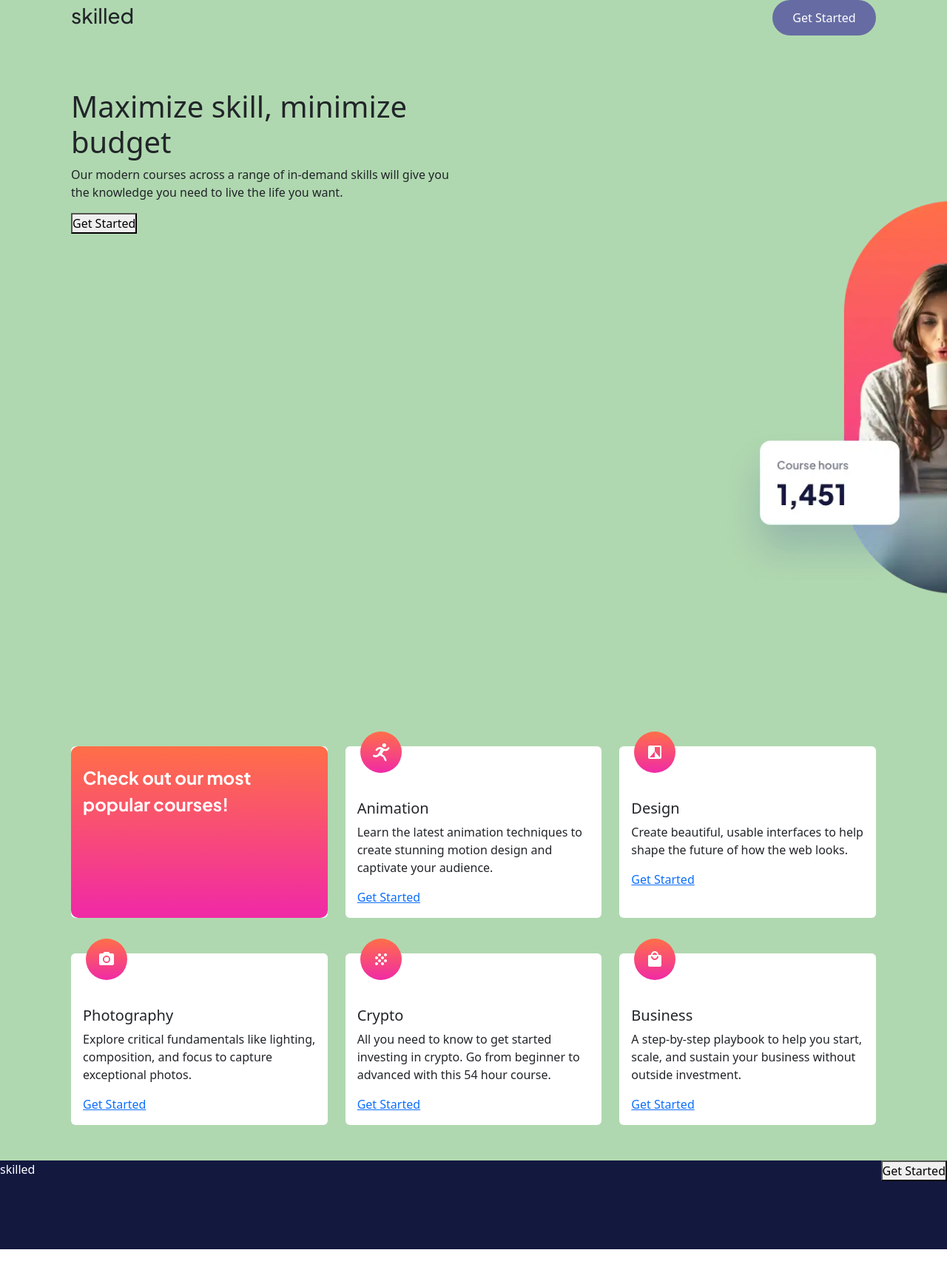
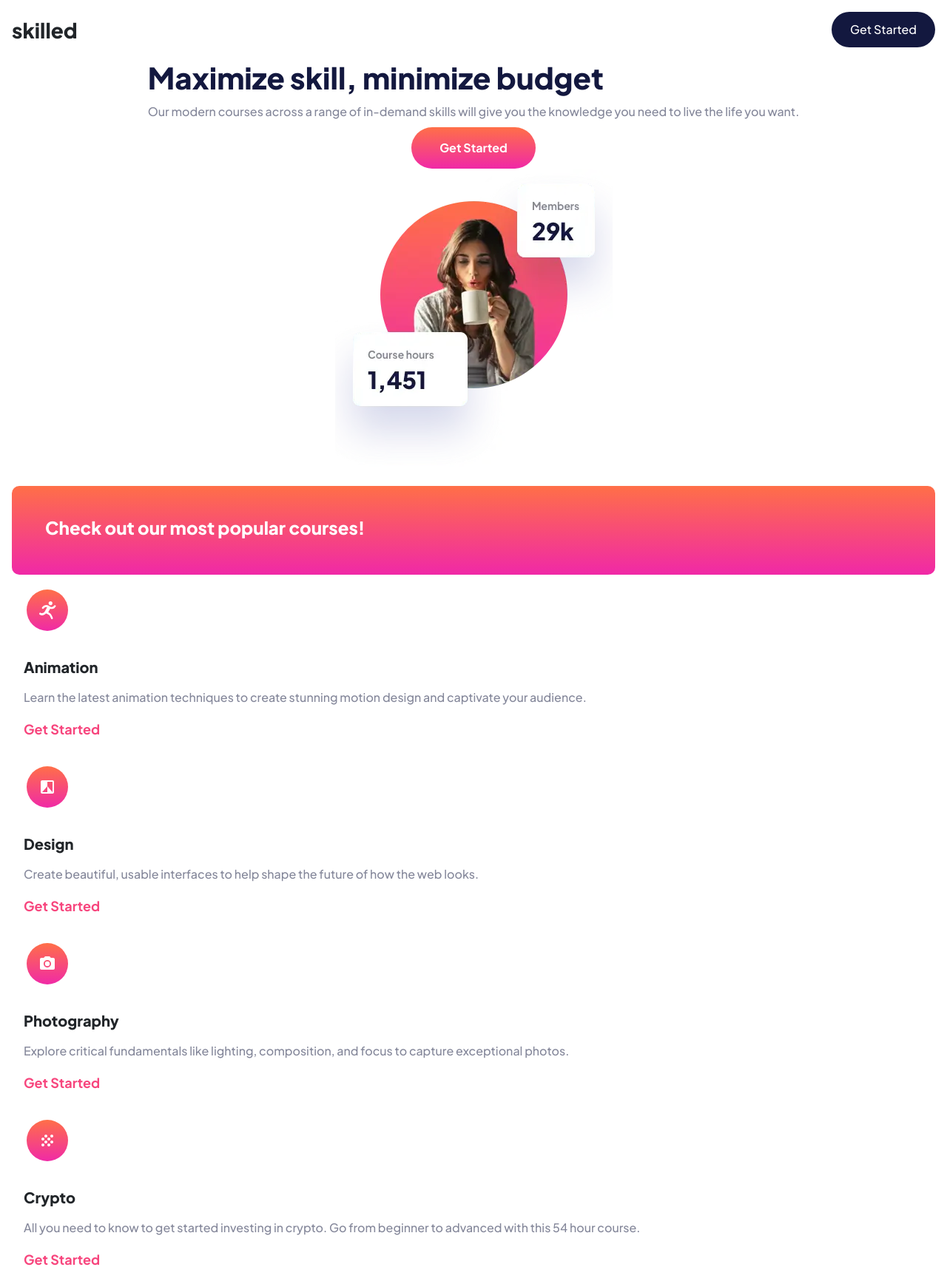
Before and after one commit to hschu91466/skilled-elearning-landing-pages, a plain HTML site: page index.html in a window 1280 px wide. Shown: the top 1736 px of the page at 74% size. Before the commit the page ends 1689 px from the top, so only its background shows below. Drawn offline with nearby package versions, Linux system fonts and the light colour scheme.

Commit message:
Revised mobile layout

```diff
--- a/css/_variables.scss
+++ b/css/_variables.scss
@@ -10,4 +10,4 @@ $ltGray: #f2f2f2;
 $dkBlue: #13183f;
 $lgradPink: hsl(322, 87%, 55%);
 $lgradOrange: hsl(13, 100%, 64%);
-$lgradPurple: hsl(337, 100%, 64%);
+$lgradPurple: hsl(237, 100%, 64%);
--- a/css/style.scss
+++ b/css/style.scss
@@ -1,73 +1,142 @@
 @import "./variables";
 
-// comment
 * {
   margin: 0;
   padding: 0;
+  font-family: $primaryFont;
+  font-size: 16px;
 }
 
 body {
-  background: linear-gradient(to bottom, #ffffff, #f0f1ff);
-  margin: 0;
-  padding: 0;
+  background-color: linear-gradient(to bottom, #ffffff, #f0f1ff);
 }
 
-.nav-container {
-  height: 120px;
-  align-items: center;
+button {
+  font-size: 1em;
+  border-radius: 1.75em;
+  border: none;
 }
 
-#nav-text {
-  font-family: $primaryFont;
-  font-size: 1.74rem;
+h1 {
+  font-weight: 800;
+  font-size: 2.5em;
+  line-height: 50px;
+  color: $dkBlue;
 }
 
-#top-btn {
-  background: $purple;
-  border-radius: 1.75em;
-  border: none;
-  height: 56px;
-  width: 167px;
-  color: $White;
+h2 {
+  font-size: 2.5em;
+  line-height: 3.19em;
+  font-weight: bolder;
+  color: $dkBlue;
 }
 
-.page-container {
-  margin: 0;
-  padding: 0;
-  background: linear-gradient(to bottom, #ffffff, f0f1ff);
+h3 {
+  font-size: 2em;
+  line-height: 2.5em;
+  font-weight: bolder;
+  color: $dkBlue;
 }
 
-.content-container {
-  margin: 0 1em;
+h4 {
+  font-size: 1.75em;
+  line-height: 35px;
+  font-weight: 800;
+  color: $dkBlue;
 }
 
-.header-container {
-  display: flex;
-  flex-wrap: wrap;
+h5 {
+  font-size: 1.25em;
+  font-weight: 800;
+  line-height: 25px;
+  color: $dkBlue;
 }
 
-.hero-image-container {
-  position: absolute;
-  min-width: 100%;
+h6 {
+  font-size: 1em;
+  font-weight: 500;
+  line-height: 26px;
+  color: $dkGray;
 }
 
-#hero-image {
-  width: 20.44em;
-  position: relative;
-  height: auto;
-  content: url(../images/image-hero-mobile.webp);
+.skilled {
+  font-size: 1.75em;
+  line-height: 35px;
+  font-weight: 800;
 }
 
-.card-container {
+
+.nav-container {
+  // border: 1px dashed red;
+  display: flex;
+  justify-content: space-between;
+  align-items: center;
   position: relative;
-  min-width: 100%;
+  inset: 0;
+  margin: auto 1em;
+  min-height: 5em;
+
+
+  .nav-btn {
+    background: $dkBlue;
+    color: $White;
+    height: 3em;
+    width: 8.75em;
+    font-size: 1em;
+    line-height: 28px;
+
+    &:hover {
+      background: $purple;
+    }
   }
 
+
+}
+
+
+
+.banner-container {
+  // border: 1px dashed blue;
+  display: flex;
+  flex-direction: column;
+  align-items: center;
+  margin: auto 1em;
+
+  .hero-image {
+    content: url(/images/image-hero-mobile.webp);
+    max-width: 100%;
+  }
+
+  .hero-btn {
+    background: linear-gradient(to bottom, $lgradOrange, $lgradPink);
+    height: 3.5em;
+    width: 10.44em;
+    color: $White;
+    font-size: 1em;
+    line-height: 26px;
+    font-weight: 700;
+
+    &:hover {
+      // background: linear-gradient(to bottom, $lgradOrangeFade, $lgradPinkFade);
+      opacity: 0.5;
+    }
+  }
+}
+
+
+
+.card-container {
+  // border: 1px dashed green;
+  position: relative;
+  display: flex;
+  flex-direction: column;
+  align-items: center;
+  margin: auto 1em;
+
   .card {
-  width: 100%;
-  height: 100%;
-  position: relative;
+    min-width: 100%;
     height: auto;
+    margin: 1.25em;
     border: none;
   }
 
@@ -81,104 +150,148 @@ body {
 
   .call-out {
     background: linear-gradient(to bottom, $lgradOrange, $lgradPink);
-  font-family: $primaryFont;
-  font-size: 24px;
+    border-radius: 10px;
+    display: flex;
+    align-items: center;
+
+    p {
+      font-size: 1.5em;
+      font-weight: 800;
+      line-height: 32px;
+      color: $White;
+      margin: 24px 28px 32px 29px;
+    }
+  }
+
+  .card-link {
+    font-size: 18px;
+    line-height: 28px;
     font-weight: 700;
-  color: $White;
-  border-radius: 10px;
+    text-decoration: none;
+    color: $dkPink;
+
+    &:hover {
+      opacity: 0.5;
+    }
+  }
 }
 
 .footer-container {
-  height: 120px;
   background: $dkBlue;
+  display: flex;
+  justify-content: space-between;
+  align-items: center;
+  min-height: 7.5em;
+
+  .footer-btn {
+    background: linear-gradient(to bottom, $lgradPurple, $lgradPink);
     color: $White;
+    height: 3em;
+    width: 8.75em;
+    line-height: 1.75em;
+
+    &:hover {
+      // background: linear-gradient(to bottom, $lgradPurpleFade, $lgradPinkFade);
+      opacity: 0.5;
+    }
+  }
+
+  .skilled {
+    margin-left: 1em;
+    color: $White;
+  }
+
+  .footer-btn {
+    margin-right: 1em;
+    ;
+  }
 }
 
 /*  Defaults to Small devices (landscape phones, 767px and below) */
 
 /* Medium devices (tablets, 768px and up) */
-@media screen and (min-width: 768px) {
-  .content-container {
-    margin: 0 6em;
-  }
+// @media screen and (min-width: 768px) {
+//   .content-container {
+//     margin: 0 6em;
+//   }
 
-  #top-btn {
-    height: 3em;
-    width: 8.75em;
-  }
+//   #top-btn {
+//     height: 3em;
+//     width: 8.75em;
+//   }
 
-  .hero-image-container {
-    position: absolute;
-    min-width: 100%;
-    overflow: hidden;
-  }
+//   .hero-image-container {
+//     position: absolute;
+//     min-width: 100%;
+//     overflow: hidden;
+//   }
 
-  #hero-image {
+//   #hero-image {
 
-    position: relative;
-    height: auto;
-    width: 40em;
-    content: url(../images/image-hero-tablet.webp);
-    top: -14.76em;
-    right: -1.39em;
-  }
+//     position: relative;
+//     height: auto;
+//     width: 40em;
+//     content: url(../images/image-hero-tablet.webp);
+//     top: -12.76em;
+//     right: -0.39em;
+//   }
 
-  // .page-container {
-  //   background: rgb(249, 198, 221);
+//   // .page-container {
+//   //   background: rgb(249, 198, 221);
+//   // }
 // }
-}
 
 /* Large devices (desktops, 992px and up) */
-@media screen and (min-width: 992px) {
-  .content-container {
-    margin: 0 6em;
-  }
+// @media screen and (min-width: 992px) {
+//   .content-container {
+//     margin: 0 6em;
+//   }
 
-  .hero-image-container {
-    position: absolute;
-    min-width: 100%;
-    overflow: hidden;
-  }
+//   .hero-image-container {
+//     position: absolute;
+//     min-width: 100%;
+//     overflow: hidden;
+//   }
 
-  #hero-image {
+//   #hero-image {
 
-    position: relative;
-    height: auto;
-    width: 61.97rem;
-    content: url(../images/image-hero-desktop.webp);
-    top: -9.133em;
-    right: -20.98em;
-  }
+//     position: relative;
+//     height: auto;
+//     width: 61.97rem;
+//     content: url(../images/image-hero-desktop.webp);
+//     top: -9.133em;
+//     right: -20.98em;
+//   }
 
-  .page-container {
-    background: rgb(176, 216, 176);
-  }
-}
+//   .page-container {
+//     background: rgb(176, 216, 176);
+//   }
+// }
 
 /* Extra large devices (large desktops, 1200px and up) */
-@media screen and (min-width: 1200px) {
-  .content-container {
-    margin: 0 6em;
-  }
+// @media screen and (min-width: 1200px) {
+//   .content-container {
+//     margin: 0 6em;
+//   }
 
-  .hero-image-container {
-    position: absolute;
-    max-width: 100%;
-    overflow: hidden;
-  }
+//   .hero-image-container {
+//     position: relative;
+//     max-width: 100%;
+//     overflow: hidden;
+//   }
 
-  #hero-image {
-    width: 61.97em;
-    position: relative;
-    height: auto;
-    content: url(../images/image-hero-desktop.webp);
-    top: -9.133em;
-    right: -20.98em;
-  }
+//   #hero-image {
+//     width: 61.97em;
+//     position: absolute;
+//     height: auto;
+//     content: url(../images/image-hero-desktop.webp);
+//     top: -16.133em;
+//     right: -16.98em;
+//   }
 
-  .page-container {
-    // background: rgb(167, 207, 219);
-    max-width: 100%;
-    overflow: hidden;
-  }
-}
+//   .page-container {
+//     background: rgb(167, 207, 219);
+//     max-width: 100%;
+//     overflow: hidden;
+//   }
+// }
--- a/index.html
+++ b/index.html
@@ -12,149 +12,114 @@
 </head>
 
 <body>
-  <div class="page-container justify-content-md-center">
 
-    <div class="content-container">
-      <header role="banner">
-        <div class="row nav-row">
-          <div class="col-12">
+  <nav role="navigation" class="site-nav">
+    <section id="navigation">
       <div class="nav-container">
-              <div class="row d-flex">
-                <div id="nav-text" class="col-6  d-flex justify-content-start">skilled</div>
-                <div id="nav-button" class="col-6  d-flex justify-content-end align-items-center get-started-btn">
-                  <button id="top-btn" class="button">Get Started</button>
+        <div class="skilled">skilled</div>
+        <button class="nav-btn site-btn">Get Started</button>
+      </div>
+    </section>
+  </nav>
+
+  <div role="banner">
+    <div class="banner-container">
+      <div class="hero-content">
+        <h1>Maximize skill,
+          minimize budget</h1>
+        <div class="hero-text">
+          <h6>
+            Our modern courses across a range of in-demand skills will give you the knowledge you need to live the life
+            you want.
+          </h6>
         </div>
       </div>
-            </div>
-          </div>
-        </div>
-      </header>
-      <main role="main">
-        <div class="row header-row d-flex col-12 justify-content-center">
-          <div class="header-container">
-            <div class="row ">
-              <div id="hero-content-container" class="col-12 col-md-6 col-lg-6 col-xl-6">
-                <h1>Maximize skill, minimize budget</h1>
-
-                <p>
-                  Our modern courses across a range of in-demand skills will give you the
-                  knowledge you need to live the
-                  life you
-                  want.
-                </p>
-                <div class="get-started-btn">
-                  <button>Get Started</button>
-                </div>
-              </div>
-              <div id="hero-image-container" class="col-12 col-md-6 col-lg-6 col-xl-6">
-                <div id="hero-image">
-                  <!-- Image set using media queries -->
-                </div>
-
-              </div>
+      <button class="hero-btn">Get Started</button>
+      <div class="hero-image"><!-- Image set using media queries --></div>
     </div>
   </div>
 
-        </div>
-        <div class="row card-row mb-5">
-          <div class="col-12">
+  <main role="main">
     <div class="card-container">
-              <div class="row d-flex justify-content-center gy-5">
-                <div id="card-a" class="col-12 col-md-6  col-lg-4 col-xl-4 d-flex justify-content-between">
       <div class="card">
         <div class="card-body call-out">
-                      <h5 class="card-title"></h5>
           <p class="card-text">
             Check out our most popular courses!
           </p>
         </div>
       </div>
-                </div>
-                <div id="card-b" class="col-12 col-md-6  col-lg-4 col-xl-4 d-flex justify-content-between">
       <div class="card">
         <img class="card-image" src="./images/icon-animation.svg" alt="">
         <div class="card-body">
           <h5 class="card-title">Animation</h5>
           <p class="card-text">
+          <h6>
             Learn the latest animation techniques to create stunning motion
             design and captivate your audience.
+          </h6>
+
+          </p>
+          <a href="#" class="card-link">Get Started</a>
+        </div>
+      </div>
+      <div class="card">
+        <img class="card-image" src="./images/icon-design.svg" alt="">
+        <div class="card-body">
+          <h5 class="card-title">Design</h5>
+          <p class="card-text">
+          <h6>
+            Create beautiful, usable interfaces to help shape the future of how the web looks.
+          </h6>
+          </p>
+          <a href="#" class="card-link">Get Started</a>
+        </div>
+      </div>
+      <div class="card">
+        <img class="card-image" src="./images/icon-photography.svg" alt="">
+        <div class="card-body">
+          <h5 class="card-title">Photography</h5>
+          <p class="card-text">
+          <h6>
+            Explore critical fundamentals like lighting, composition, and focus to capture exceptional photos.
+          </h6>
+
+          </p>
+          <a href="#" class="card-link">Get Started</a>
+        </div>
+      </div>
+      <div class="card">
+        <img class="card-image" src="./images/icon-crypto.svg" alt="">
+        <div class="card-body">
+          <h5 class="card-title">Crypto</h5>
+          <p class="card-text">
+          <h6>
+            All you need to know to get started investing in crypto. Go from beginner to advanced with this 54 hour
+            course.
+          </h6>
+          </p>
+          <a href="#" class="card-link">Get Started</a>
+        </div>
+      </div>
+      <div class="card">
+        <img class="card-image" src="./images/icon-business.svg" alt="">
+        <div class="card-body">
+          <h5 class="card-title">Business</h5>
+          <p class="card-text">
+          <h6>A step-by-step playbook to help you start, scale, and sustain your business without outside investment.
+          </h6>
           </p>
           <a href="#" class="card-link">Get Started</a>
         </div>
       </div>
     </div>
-                <div id="card-c" class="col-12 col-md-6  col-lg-4 col-xl-4 d-flex justify-content-between">
-                  <div class="card">
-                    <img class="card-image" src="./images/icon-design.svg" alt="">
-                    <div class="card-body">
-                      <h5 class="card-title">Design</h5>
-                      <p class="card-text">Create beautiful, usable interfaces to help shape the
-                        future of
-                        how the web looks.</p>
-                      <a href="#" class="card-link">Get Started</a>
-                    </div>
-                  </div>
-                </div>
-                <div id="card-d" class="col-12 col-md-6  col-lg-4 col-xl-4 d-flex justify-content-between">
-                  <div class="card">
-                    <img class="card-image" src="./images/icon-photography.svg" alt="">
-                    <div class="card-body">
-                      <h5 class="card-title">Photography</h5>
-                      <p class="card-text">Explore critical fundamentals like lighting, composition,
-                        and focus
-                        to capture exceptional photos.</p>
-                      <a href="#" class="card-link">Get Started</a>
-                    </div>
-                  </div>
-                </div>
-                <div id="card-e" class="col-12 col-md-6  col-lg-4 col-xl-4 d-flex justify-content-between">
-                  <div class="card">
-                    <img class="card-image" src="./images/icon-crypto.svg" alt="">
-                    <div class="card-body">
-                      <h5 class="card-title">Crypto</h5>
-                      <p class="card-text">All you need to know to get started investing in crypto. Go
-                        from beginner
-                        to advanced with this 54 hour course.</p>
-                      <a href="#" class="card-link">Get Started</a>
-                    </div>
-                  </div>
-                </div>
-                <div id="card-f" class="col-12 col-md-6  col-lg-4 col-xl-4 d-flex justify-content-between">
-                  <div class="card">
-                    <img class="card-image" src="./images/icon-business.svg" alt="">
-                    <div class="card-body">
-                      <h5 class="card-title">Business</h5>
-                      <p class="card-text">A step-by-step playbook to help you start, scale, and
-                        sustain your business
-                        without outside investment.</p>
-                      <a href="#" class="card-link">Get Started</a>
-                    </div>
-                  </div>
-                </div>
-              </div>
-            </div>
-          </div>
-        </div>
   </main>
-    </div>
-    <footer role="footer">
-      <div class="row footer-row">
-        <div class="col-12">
+  <footer role="contentinfo">
     <div class="footer-container">
-            <div class="row d-flex justify-content-center">
-              <div id="footer-text" class="col-6  d-flex justify-content-start">skilled</div>
-              <div id="footer-button" class="col-6  d-flex justify-content-end get-started-btn">
-                <button>Get Started</button>
-              </div>
-            </div>
-          </div>
-        </div>
+      <div class="skilled">skilled</div>
+      <button class="footer-btn">Get Started</button>
     </div>
   </footer>
-
-
-  </div> <!-- end of page container -->
-
+  </div>
 </body>
 
 </html>
```
Also changed, not shown: css/style.css, 1 other file. Lines whose indentation alone changed are shown as unchanged.
